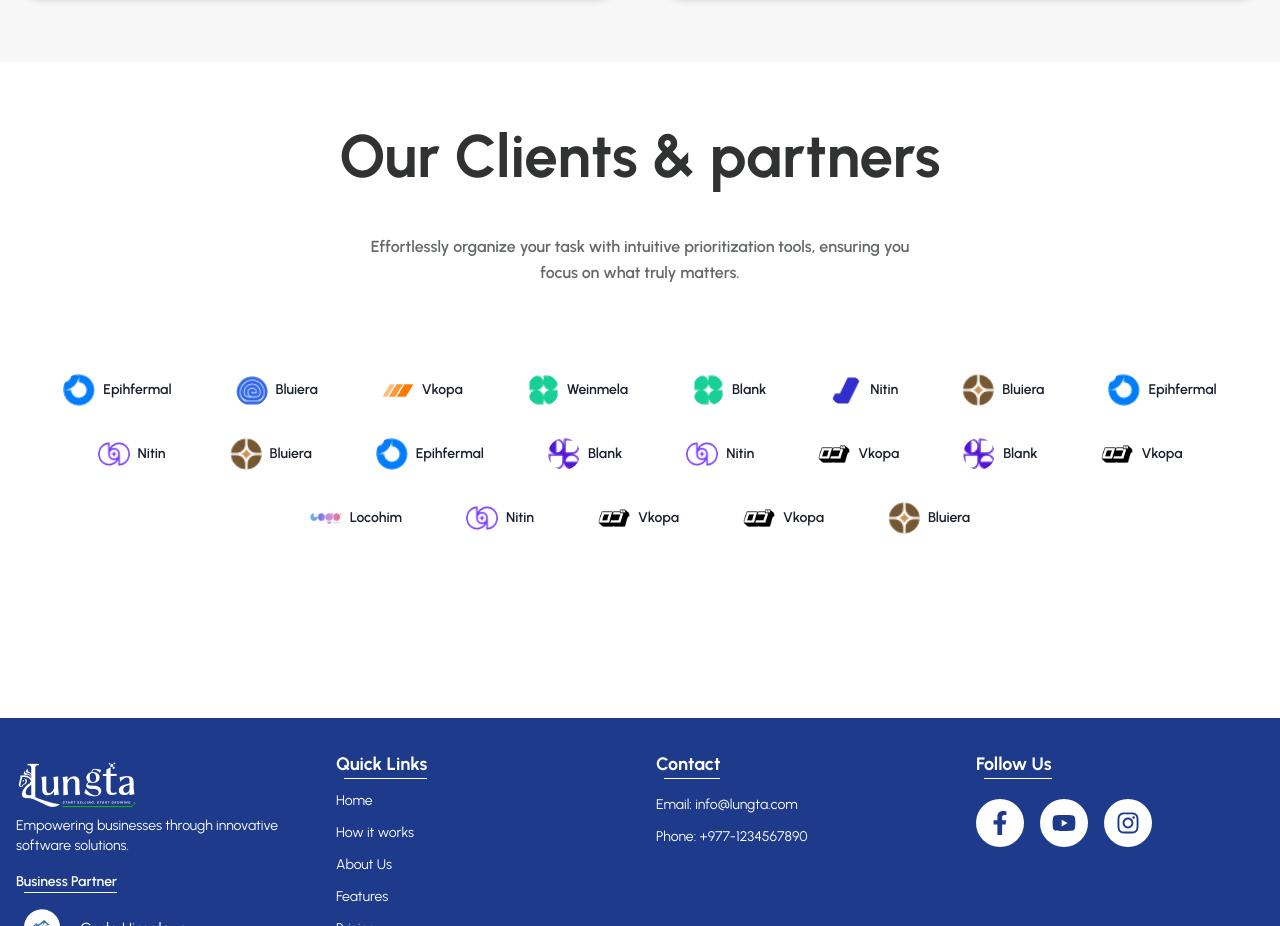
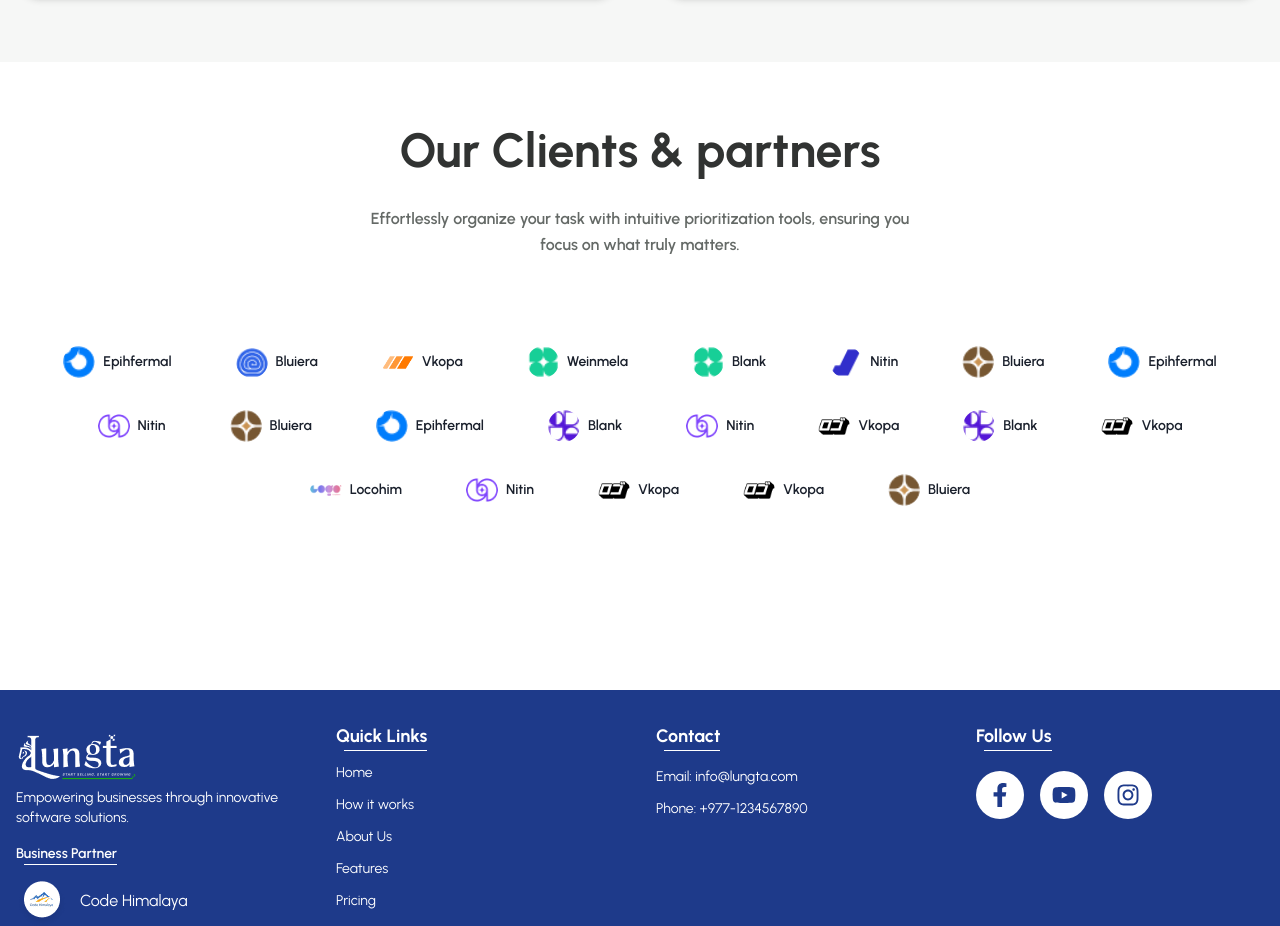
Before and after one commit to Ashutosh-Neupane/features-nextjs, a Next.js app: page /about in a window 1280 px wide. Shown: the part 1470-2396 px from the top of the page. Built offline with nearby package versions, Linux system fonts and the light colour scheme.

Commit message:
about us

```diff
--- a/src/components/About/ClientLogoSection.jsx
+++ b/src/components/About/ClientLogoSection.jsx
@@ -124,7 +124,7 @@ const ClientLogoSection = () => {
   return (
     <section className="py-16 text-center ">
       <div className=" mx-auto  flex flex-col gap-[16px] px-4 sm:px-6 lg:px-8">
-        <h1 className="font-extrabold text-[#313332] text-4xl sm:text-5xl lg:text-6xl mb-4">
+        <h1 className="font-extrabold text-[#313332] text-3xl sm:text-5xl lg:text-5xl ">
           Our Clients & partners
         </h1>
         <p className="mt-4 text-base text-[#646966]  font-semibold leading-relaxed max-w-xl mx-auto">
```
